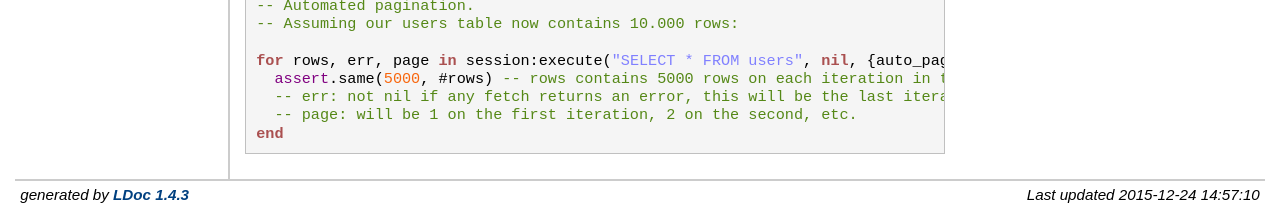
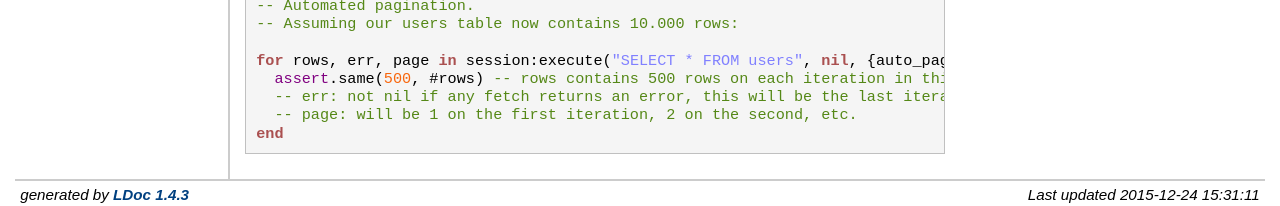
Before and after one commit to thibaultcha/lua-cassandra, a plain HTML site: page doc/examples/pagination.lua.html in a window 1280 px wide. Shown: the part 821-1027 px from the top of the page. Drawn offline with Linux system fonts and the light colour scheme.

Commit message:
docs(website) build latest doc

```diff
--- a/doc/examples/pagination.lua.html
+++ b/doc/examples/pagination.lua.html
@@ -97,7 +97,7 @@ session:shutdown()
 </span><span class="comment">-- Assuming our users table now contains 10.000 rows:
 </span>
 <span class="keyword">for</span> rows, err, page <span class="keyword">in</span> session:execute(<span class="string">"SELECT * FROM users"</span>, <span class="keyword">nil</span>, {auto_paging = <span class="keyword">true</span>}) <span class="keyword">do</span>
-  <span class="global">assert</span>.same(<span class="number">5000</span>, #rows) <span class="comment">-- rows contains 5000 rows on each iteration in this case
+  <span class="global">assert</span>.same(<span class="number">500</span>, #rows) <span class="comment">-- rows contains 500 rows on each iteration in this case
 </span>  <span class="comment">-- err: not nil if any fetch returns an error, this will be the last iteration
 </span>  <span class="comment">-- page: will be 1 on the first iteration, 2 on the second, etc.
 </span><span class="keyword">end</span></pre>
@@ -107,7 +107,7 @@ session:shutdown()
 </div> <!-- id="main" -->
 <div id="about">
 <i>generated by <a href="http://github.com/stevedonovan/LDoc">LDoc 1.4.3</a></i>
-<i style="float:right;">Last updated 2015-12-24 14:57:10 </i>
+<i style="float:right;">Last updated 2015-12-24 15:31:11 </i>
 </div> <!-- id="about" -->
 </div> <!-- id="container" -->
 </body>
```
Also changed, not shown: doc/examples/authentication.lua.html (+1 -1 lines), doc/examples/basic.lua.html (+1 -1 lines), doc/examples/batch.lua.html (+1 -1 lines), doc/examples/ssl.lua.html (+1 -1 lines), doc/index.html (+1 -1 lines), doc/manual/README.md.html (+1 -1 lines).
